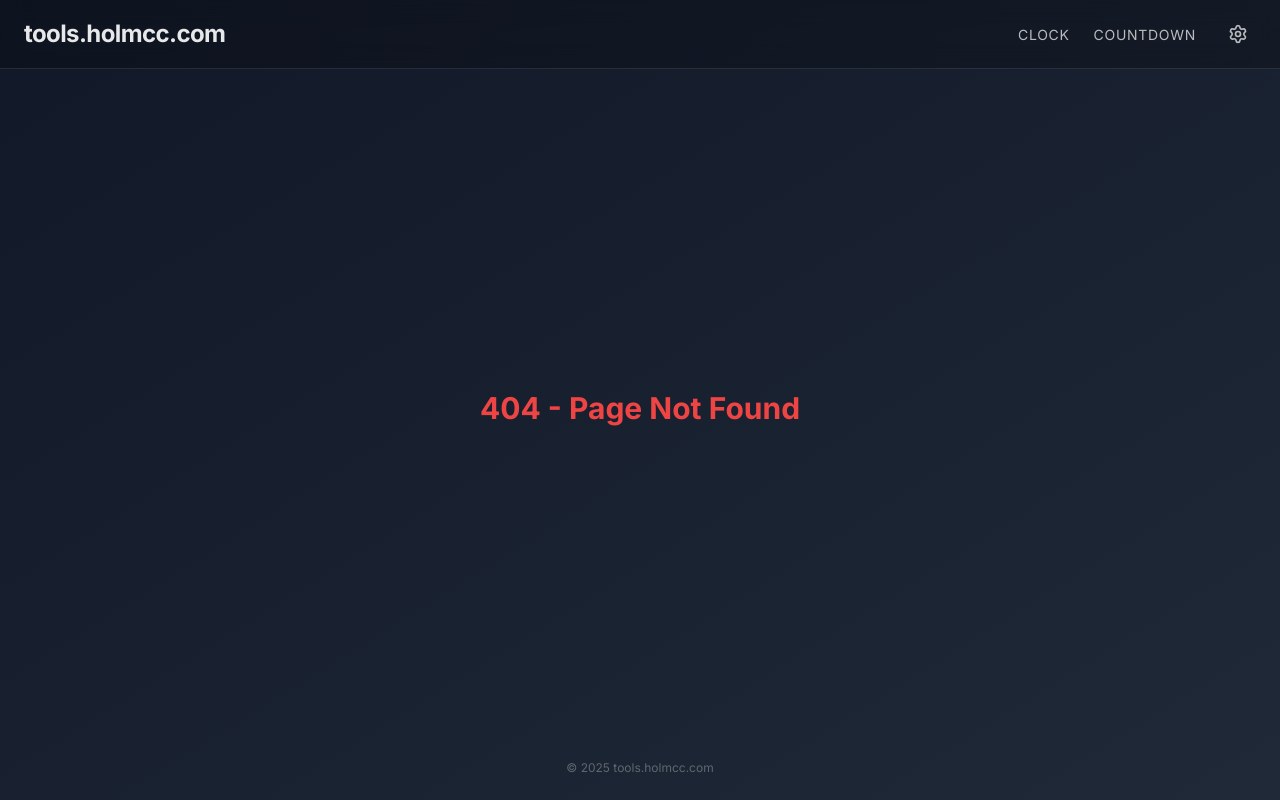
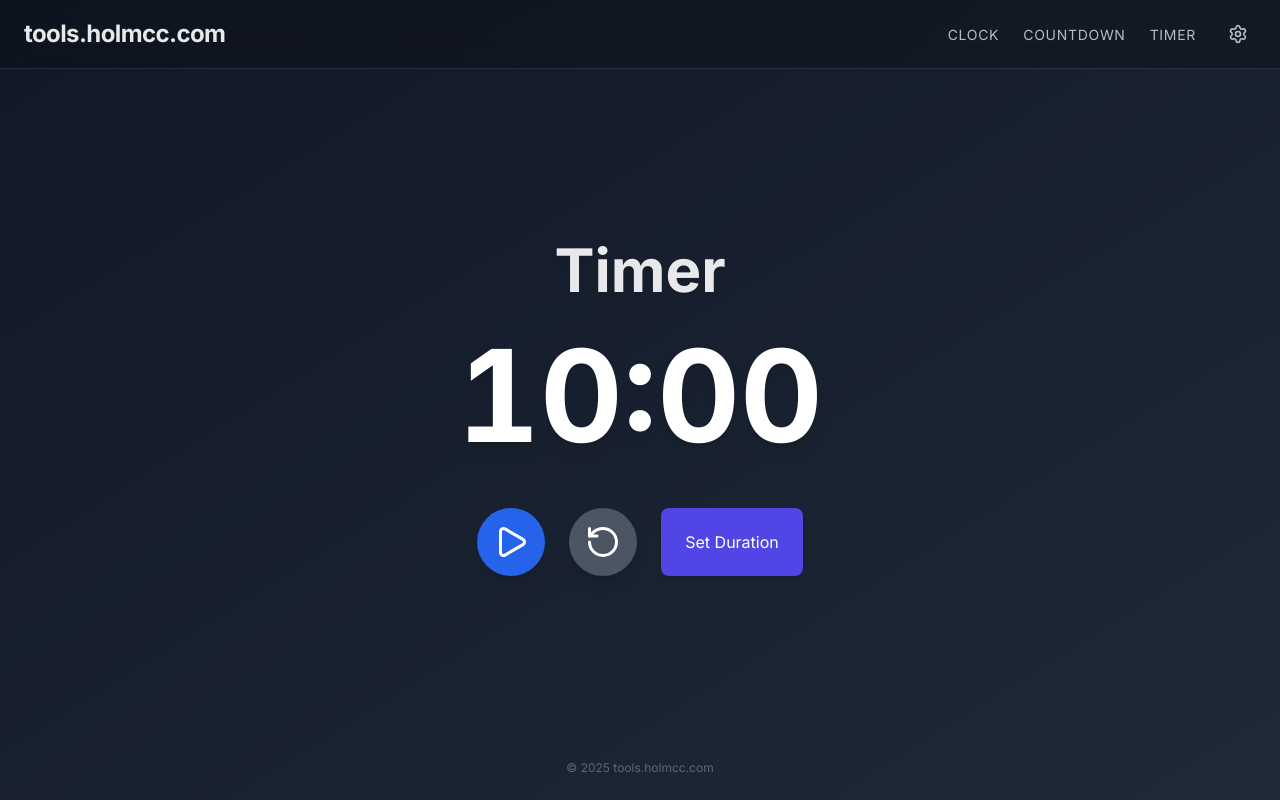
Before and after one commit to ken-holm/online-tools, a React (Vite) app: page /timer in a window 1280 px wide. Before the commit this address had no page. Built offline with nearby package versions, Linux system fonts and the light colour scheme.

Commit message:
feat: Implement Timer tool
- Created src/components/tools/Timer.jsx with countdown duration logic (start/pause/reset), UI, localStorage persistence for duration, and expand feature.
- Added /timer route to src/App.jsx.
- Added navigation link for Timer tool to src/components/Layout.jsx.

```diff
--- a/src/App.jsx
+++ b/src/App.jsx
@@ -1,7 +1,8 @@
 import { BrowserRouter, Routes, Route } from 'react-router-dom';
 import Layout from './components/Layout';
 import Clock from './components/tools/Clock';
-import Countdown from './components/tools/Countdown'; // Import the new Countdown component
+import Countdown from './components/tools/Countdown';
+import Timer from './components/tools/Timer'; // Import the new Timer component
 
 const NotFound = () => (
   <div className="text-center text-red-500 text-3xl font-bold">404 - Page Not Found</div>
@@ -19,7 +20,8 @@ function App() {
             </div>
           } />
           <Route path="clock" element={<Clock />} />
-          <Route path="countdown" element={<Countdown />} /> {/* New Countdown Route */}
+          <Route path="countdown" element={<Countdown />} />
+          <Route path="timer" element={<Timer />} /> {/* New Timer Route */}
           {/* Future tools will have their routes here */}
           <Route path="*" element={<NotFound />} />
         </Route>
--- a/src/components/Layout.jsx
+++ b/src/components/Layout.jsx
@@ -24,6 +24,11 @@ const Layout = () => {
             <li>
               <Link to="/countdown" className="text-white/70 hover:text-white transition-colors text-sm font-medium uppercase tracking-wider">
                 Countdown
+              </Link>
+            </li>
+            <li>
+              <Link to="/timer" className="text-white/70 hover:text-white transition-colors text-sm font-medium uppercase tracking-wider">
+                Timer
               </Link>
             </li>
             {/* Future tools will go here */}
--- /dev/null
+++ b/src/components/tools/Timer.jsx
@@ -0,0 +1,162 @@
+import React, { useState, useEffect, useRef } from 'react';
+import { useTheme } from '../../context/ThemeContext';
+import { Play, Pause, RotateCcw } from 'lucide-react';
+
+const Timer = () => {
+  const { theme } = useTheme();
+  const [duration, setDuration] = useState(() => {
+    const savedDuration = localStorage.getItem('timerDuration');
+    return savedDuration ? parseInt(savedDuration) : 600; // Default to 10 minutes (600 seconds)
+  });
+  const [timeLeft, setTimeLeft] = useState(duration);
+  const [isRunning, setIsRunning] = useState(false);
+  const [isSetting, setIsSetting] = useState(false);
+  const [inputMinutes, setInputMinutes] = useState(Math.floor(duration / 60));
+  const [inputSeconds, setInputSeconds] = useState(duration % 60);
+  const timerRef = useRef(null);
+
+  useEffect(() => {
+    localStorage.setItem('timerDuration', duration.toString());
+  }, [duration]);
+
+  useEffect(() => {
+    if (isRunning && timeLeft > 0) {
+      timerRef.current = setInterval(() => {
+        setTimeLeft((prevTime) => prevTime - 1);
+      }, 1000);
+    } else if (timeLeft === 0) {
+      setIsRunning(false);
+      // Optional: Play a sound or show an alert when timer finishes
+    }
+
+    return () => clearInterval(timerRef.current);
+  }, [isRunning, timeLeft]);
+
+  const handleStartPause = () => {
+    setIsRunning((prev) => !prev);
+  };
+
+  const handleReset = () => {
+    setIsRunning(false);
+    setTimeLeft(duration);
+    clearInterval(timerRef.current);
+  };
+
+  const handleSaveDuration = () => {
+    const newDuration = (parseInt(inputMinutes) || 0) * 60 + (parseInt(inputSeconds) || 0);
+    if (newDuration > 0) {
+      setDuration(newDuration);
+      setTimeLeft(newDuration);
+      setIsSetting(false);
+      setIsRunning(false);
+      clearInterval(timerRef.current);
+    } else {
+      alert('Duration must be greater than 0.');
+    }
+  };
+
+  const formatTime = (totalSeconds) => {
+    const minutes = Math.floor(totalSeconds / 60);
+    const seconds = totalSeconds % 60;
+    return `${minutes < 10 ? '0' + minutes : minutes}:${seconds < 10 ? '0' + seconds : seconds}`;
+  };
+
+  // Expand feature (similar to Clock/Countdown)
+  const [isExpanded, setIsExpanded] = useState(false);
+
+  return (
+    <div className={`flex flex-col items-center justify-center min-h-full p-4 ${theme.font} transition-all duration-300 ${isExpanded ? 'scale-105' : 'scale-100'}`}>
+      <h2 className={`text-4xl md:text-6xl font-semibold text-white/90 mb-8 drop-shadow-md text-center transition-all duration-300 ${isExpanded ? 'opacity-0 h-0 overflow-hidden' : 'opacity-100'}`}>
+        Timer
+      </h2>
+
+      <div
+        className={`flex flex-col items-center justify-center cursor-pointer transition-all duration-300 ${isExpanded ? 'scale-125' : 'scale-100'}`}
+        onClick={() => setIsExpanded(!isExpanded)}
+        title="Click to expand/shrink"
+      >
+        <span className={`font-bold tabular-nums text-white drop-shadow-lg transition-all duration-300 ${
+          isExpanded ? 'text-[15vw] leading-none' : 'text-8xl md:text-9xl leading-none'
+        }`}>
+          {formatTime(timeLeft)}
+        </span>
+      </div>
+
+      {!isSetting && (
+        <div className={`mt-12 flex space-x-6 transition-opacity duration-300 ${isExpanded ? 'opacity-0 pointer-events-none' : 'opacity-100'}`}>
+          <button
+            onClick={handleStartPause}
+            className="p-4 rounded-full bg-blue-600 hover:bg-blue-700 shadow-lg text-white transition-colors"
+            aria-label={isRunning ? 'Pause' : 'Play'}
+          >
+            {isRunning ? <Pause size={36} /> : <Play size={36} />}
+          </button>
+          <button
+            onClick={handleReset}
+            className="p-4 rounded-full bg-gray-600 hover:bg-gray-700 shadow-lg text-white transition-colors"
+            aria-label="Reset"
+          >
+            <RotateCcw size={36} />
+          </button>
+          <button
+            onClick={() => setIsSetting(true)}
+            className="px-6 py-3 rounded-lg bg-indigo-600 hover:bg-indigo-700 text-white shadow-md transition-colors"
+          >
+            Set Duration
+          </button>
+        </div>
+      )}
+
+      {isSetting && (
+        <div className="bg-gray-800 p-6 rounded-lg shadow-xl border border-gray-700 max-w-md w-full mt-8">
+          <h3 className="text-xl font-semibold mb-4 text-white/90">Set Timer Duration</h3>
+          <div className="flex space-x-4 mb-6">
+            <div className="flex-1">
+              <label htmlFor="inputMinutes" className="block text-white/70 text-sm font-medium mb-1">Minutes</label>
+              <input
+                type="number"
+                id="inputMinutes"
+                value={inputMinutes}
+                onChange={(e) => setInputMinutes(e.target.value)}
+                className="w-full p-2 rounded bg-gray-700 border border-gray-600 text-white focus:outline-none focus:border-blue-500"
+                min="0"
+              />
+            </div>
+            <div className="flex-1">
+              <label htmlFor="inputSeconds" className="block text-white/70 text-sm font-medium mb-1">Seconds</label>
+              <input
+                type="number"
+                id="inputSeconds"
+                value={inputSeconds}
+                onChange={(e) => setInputSeconds(e.target.value)}
+                className="w-full p-2 rounded bg-gray-700 border border-gray-600 text-white focus:outline-none focus:border-blue-500"
+                min="0"
+                max="59"
+              />
+            </div>
+          </div>
+          <div className="flex justify-end space-x-3">
+            <button
+              onClick={() => {
+                setIsSetting(false);
+                setInputMinutes(Math.floor(duration / 60));
+                setInputSeconds(duration % 60);
+              }}
+              className="px-4 py-2 bg-gray-600 hover:bg-gray-700 rounded-lg text-white font-medium transition-colors"
+            >
+              Cancel
+            </button>
+            <button
+              onClick={handleSaveDuration}
+              className="px-4 py-2 bg-green-600 hover:bg-green-700 rounded-lg text-white font-medium transition-colors"
+            >
+              Save
+            </button>
+          </div>
+        </div>
+      )}
+    </div>
+  );
+};
+
+export default Timer;
```
